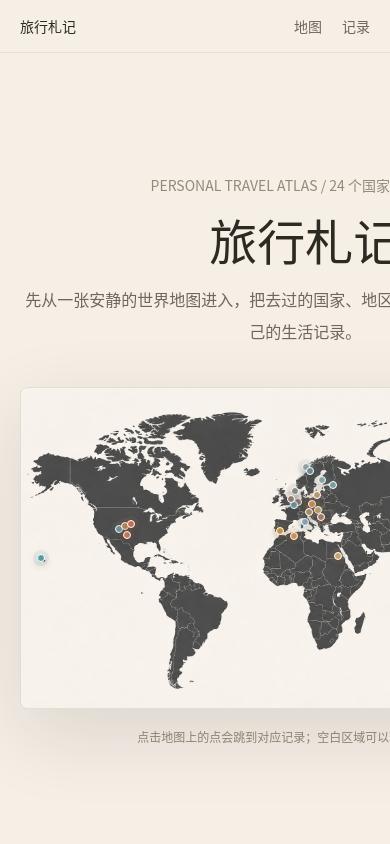
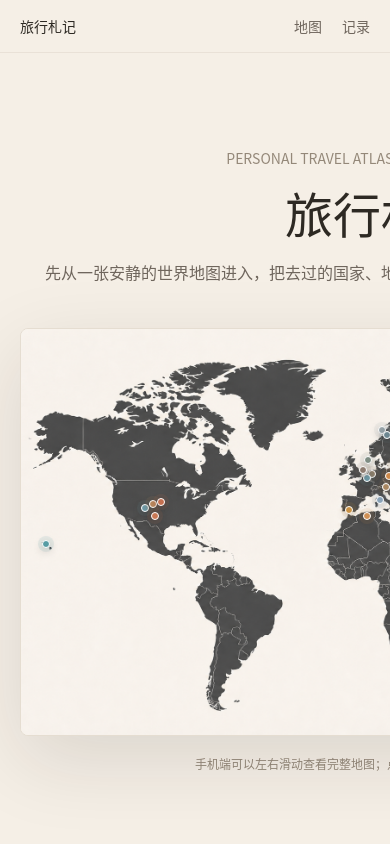
Before and after one commit to Tony-Zhaoxy/travel-journal, a Next.js app: page / in a window 390 px wide. Shown: the top 844 px of the page. Built offline with nearby package versions, Linux system fonts and the light colour scheme.

Commit message:
Improve mobile world map scrolling

```diff
--- a/components/InteractiveWorldMap.tsx
+++ b/components/InteractiveWorldMap.tsx
@@ -1,7 +1,7 @@
 "use client";
 
 import { motion } from "framer-motion";
-import { useMemo, useState } from "react";
+import { useEffect, useMemo, useRef, useState } from "react";
 import type { TravelEntry } from "@/types/travel";
 
 type InteractiveWorldMapProps = {
@@ -37,6 +37,7 @@ function scrollToCountry(slug: string) {
 
 export function InteractiveWorldMap({ travels }: InteractiveWorldMapProps) {
   const [activeSlug, setActiveSlug] = useState<string | null>(null);
+  const mapScrollRef = useRef<HTMLDivElement>(null);
 
   const activeTravel = useMemo(
     () => travels.find((travel) => travel.slug === activeSlug),
@@ -45,13 +46,27 @@ export function InteractiveWorldMap({ travels }: InteractiveWorldMapProps) {
 
   const activePoint = activeTravel ? project(activeTravel) : undefined;
 
+  useEffect(() => {
+    const scroller = mapScrollRef.current;
+
+    if (!scroller || scroller.scrollWidth <= scroller.clientWidth) {
+      return;
+    }
+
+    scroller.scrollLeft = (scroller.scrollWidth - scroller.clientWidth) * 0.48;
+  }, []);
+
   return (
     <div className="space-y-4">
       <div
         className="relative overflow-hidden rounded-lg border border-[#e5ddd1] bg-[#fbf7ef] shadow-[0_24px_80px_rgba(31,27,21,0.12)]"
         onClick={() => setActiveSlug(null)}
       >
-        <div className="relative aspect-[1672/941] min-h-[320px] w-full">
+        <div
+          className="overflow-x-auto overscroll-x-contain md:overflow-visible"
+          ref={mapScrollRef}
+        >
+          <div className="relative aspect-[1672/941] w-[720px] max-w-none md:min-h-[320px] md:w-full">
             <img
               alt="极简世界地图"
               className="absolute inset-0 h-full w-full object-contain"
@@ -123,9 +138,10 @@ export function InteractiveWorldMap({ travels }: InteractiveWorldMapProps) {
             ) : null}
           </div>
         </div>
+      </div>
 
       <p className="text-center text-xs leading-6 text-[#948879]">
-        点击地图上的点会跳到对应记录；空白区域可以取消当前提示。
+        手机端可以左右滑动查看完整地图；点击地图上的点会跳到对应记录。
       </p>
     </div>
   );
```
Lines whose indentation alone changed are shown as unchanged.
